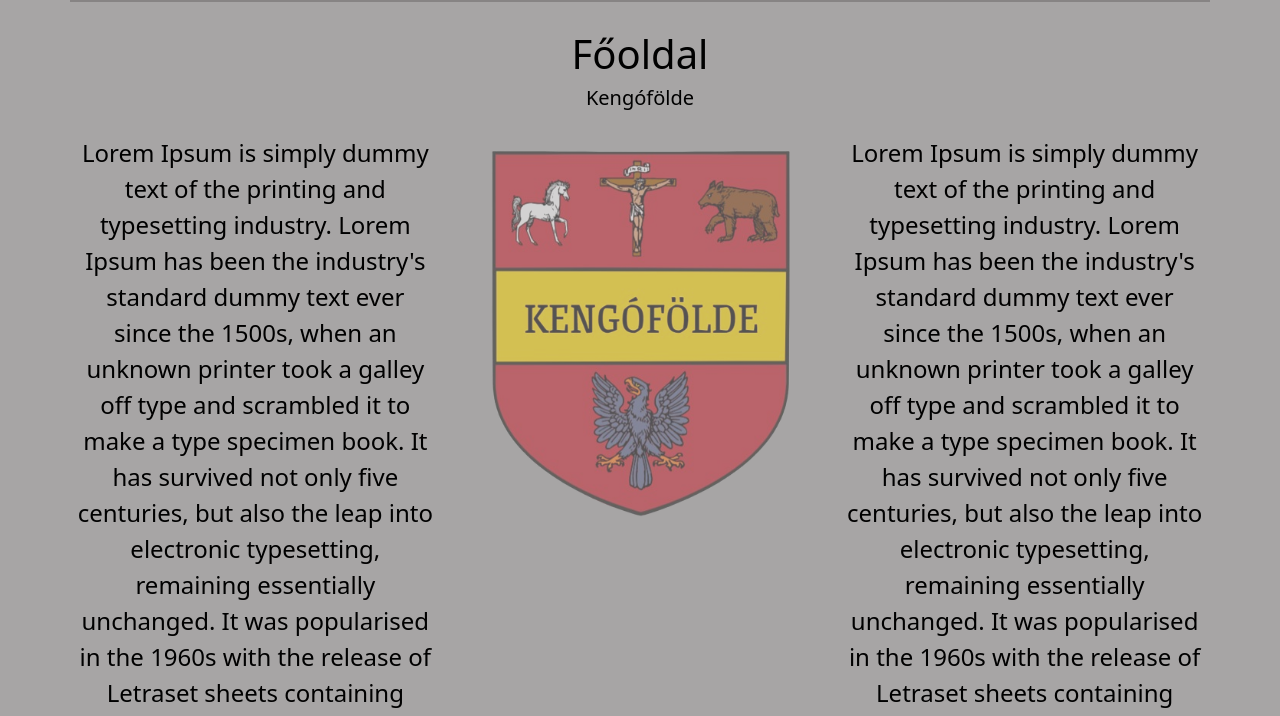
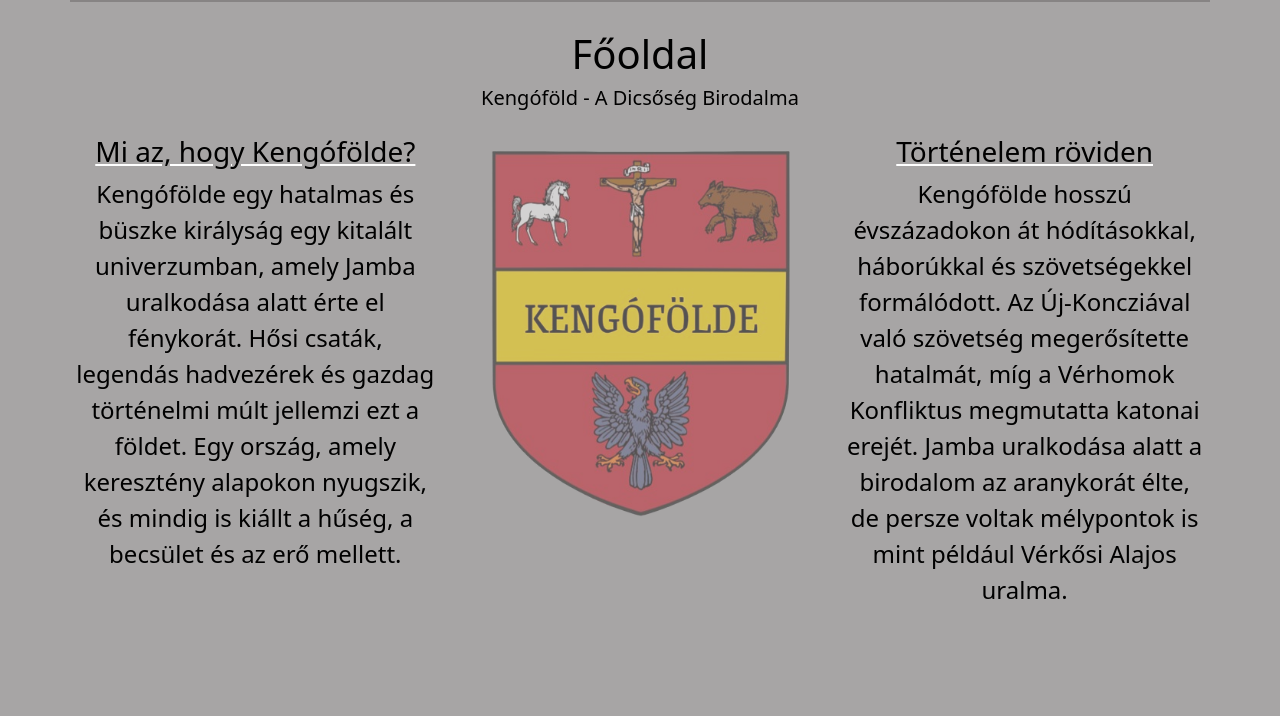
Before and after one commit to Jamba01/Jamba-uradalma, a plain HTML site: page index.html in a window 1280 px wide. Both pictures are taken after a click on the link "Főoldal". Shown: the part 84-800 px from the top of the page. Drawn offline with nearby package versions, Linux system fonts and the light colour scheme.

Commit message:
egyre faszább

```diff
--- a/index.html
+++ b/index.html
@@ -5,7 +5,7 @@
     <meta name="viewport" content="width=device-width, initial-scale=1.0">
     <link href="https://cdn.jsdelivr.net/npm/bootstrap@5.0.2/dist/css/bootstrap.min.css" rel="stylesheet" integrity="sha384-EVSTQN3/azprG1Anm3QDgpJLIm9Nao0Yz1ztcQTwFspd3yD65VohhpuuCOmLASjC" crossorigin="anonymous">
     <link rel="stylesheet" href="style.css">
-    <link rel="icon" href="pix/egypt.png">
+    <link rel="icon" href="imgs/KENGOFOLDE_UJu.png">
     <title>KENGÓFÖLDE</title>
 </head>
 <img src="imgs/KENGOFOLDE_UJu.png" class="bg-image" alt="">
@@ -40,20 +40,27 @@
 
 <div id="home" class="content page">
     <h1 style="margin-top: -40px;">Főoldal</h1>
-    <h2>Kengófölde</h2>
+    <h2>Kengóföld - A Dicsőség Birodalma</h2>
     <div class="container tart">
         <div class="row">
             <div class="col-4">
-                <p>Lorem Ipsum is simply dummy text of the printing and typesetting industry. Lorem Ipsum has been the industry's standard dummy text ever since the 1500s, when an unknown printer took a galley off type and scrambled it to make a type specimen book. It has survived not only five centuries, but also the leap into electronic typesetting, remaining essentially unchanged. It was popularised in the 1960s with the release of Letraset sheets containing Lorem Ipsum passages, and more recently with desktop publishing software like Aldus PageMaker including versions of Lorem Ipsum</p>
+                <u class="white">
+                    <h3 class="whiteh">Mi az, hogy Kengófölde?</h3>
+                </u>
+                <p>Kengófölde egy hatalmas és büszke királyság egy kitalált univerzumban, amely Jamba uralkodása alatt érte el fénykorát. Hősi csaták, legendás hadvezérek és gazdag történelmi múlt jellemzi ezt a földet. Egy ország, amely keresztény alapokon nyugszik, és mindig is kiállt a hűség, a becsület és az erő mellett.</p>
             </div>
             <div class="col-4" id="üres">
             </div>
             <div class="col-4">
-                <p>Lorem Ipsum is simply dummy text of the printing and typesetting industry. Lorem Ipsum has been the industry's standard dummy text ever since the 1500s, when an unknown printer took a galley off type and scrambled it to make a type specimen book. It has survived not only five centuries, but also the leap into electronic typesetting, remaining essentially unchanged. It was popularised in the 1960s with the release of Letraset sheets containing Lorem Ipsum passages, and more recently with desktop publishing software like Aldus PageMaker including versions of Lorem Ipsum</p>
+                <u class="white">
+                    <h3 class="whiteh">Történelem röviden</h3>
+                </u>
+                <p>Kengófölde hosszú évszázadokon át hódításokkal, háborúkkal és szövetségekkel formálódott. Az Új-Koncziával való szövetség megerősítette hatalmát, míg a Vérhomok Konfliktus megmutatta katonai erejét. Jamba uralkodása alatt a birodalom az aranykorát élte, de persze voltak mélypontok is mint például Vérkősi Alajos uralma.</p>
             </div>
         </div>
     </div>
 </div>
+
 
 <div id="about" class="content page">
     <h1 style="margin-top: -20px;">Legfrisebb hírek (1497)</h1>
--- a/style.css
+++ b/style.css
@@ -97,3 +97,11 @@ transform: translateY(0);
     color: black;
     font-size: 120%;
 }
+
+.white{
+    color: white;
+}
+
+.whiteh{
+    color: rgb(0, 0, 0);
+}
```
